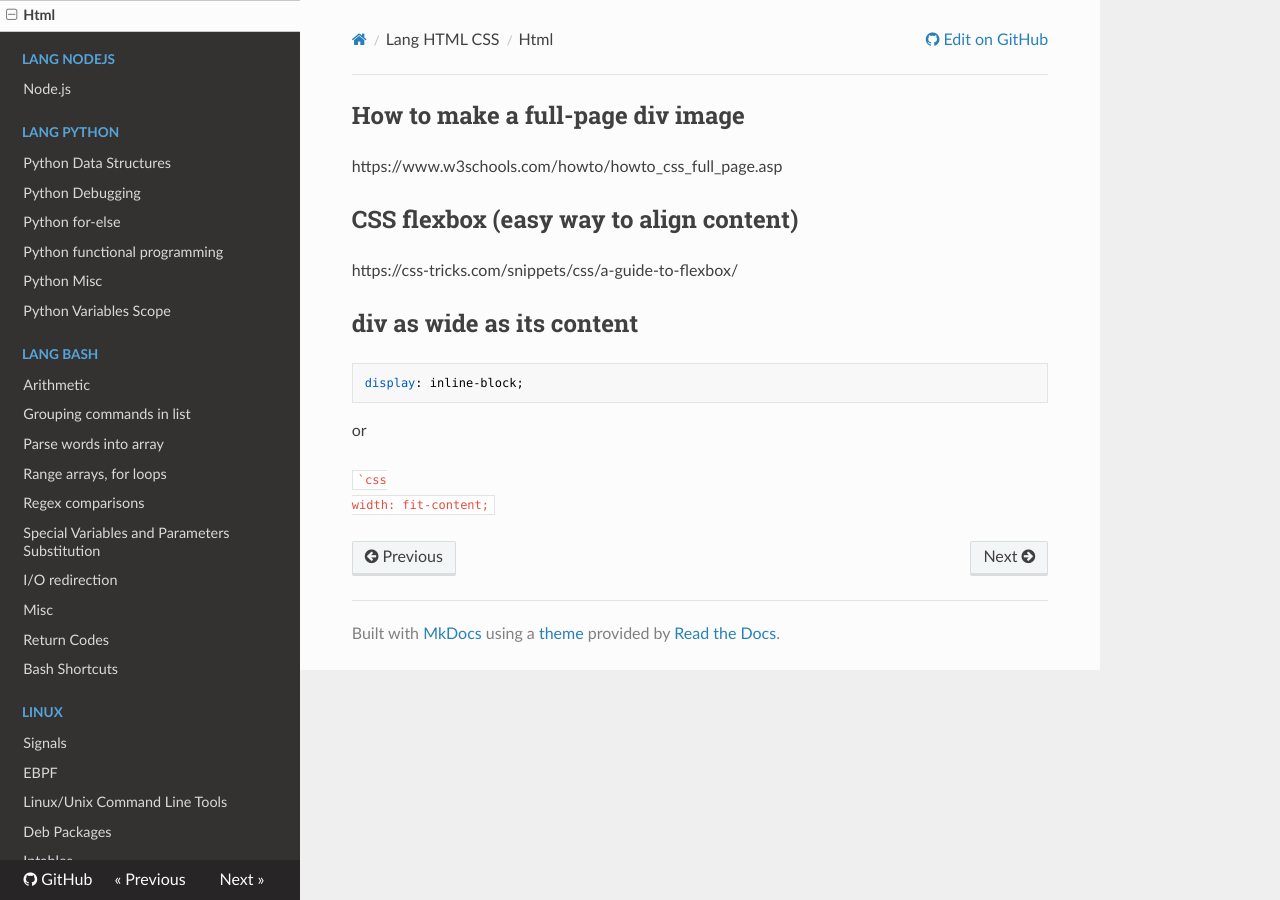
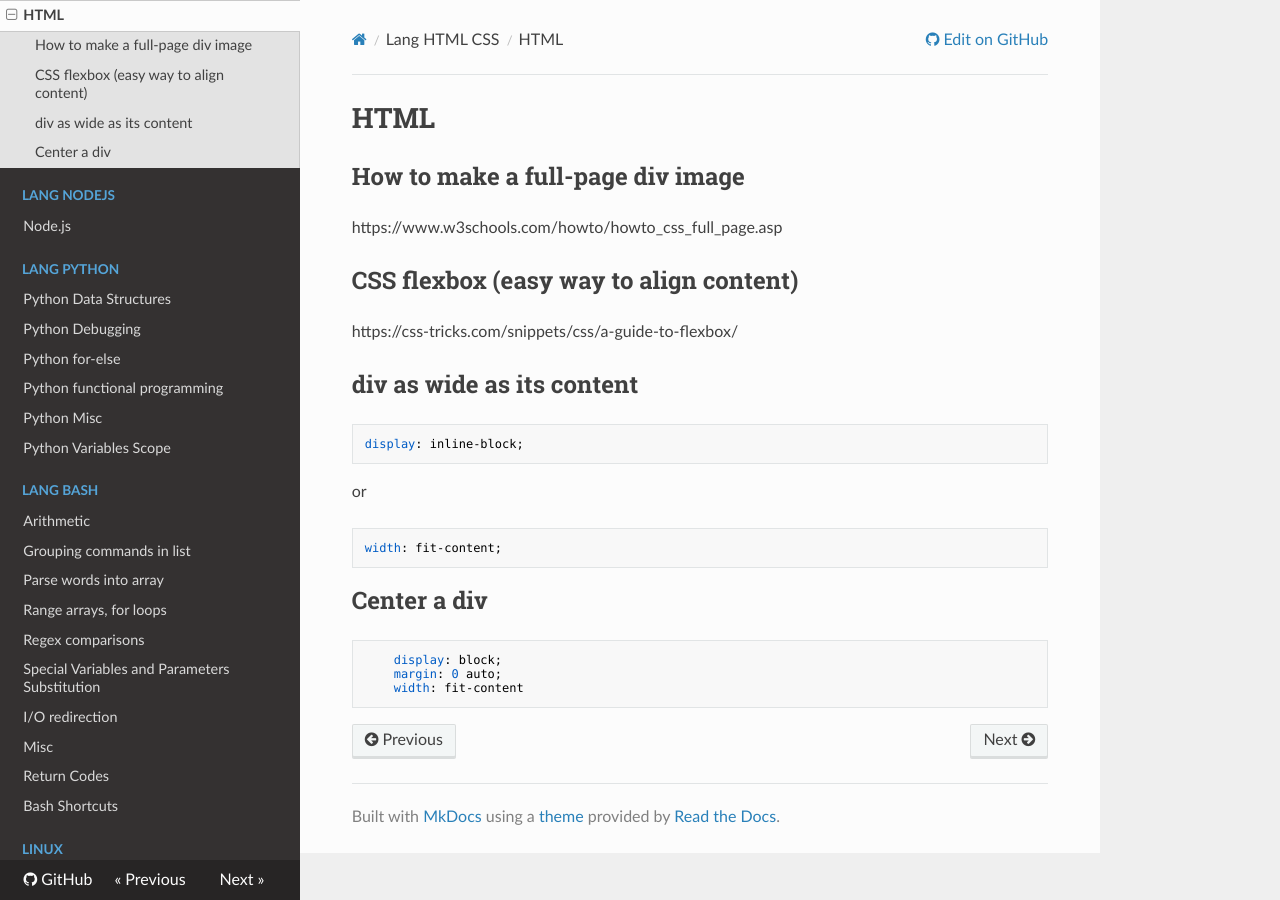
Before and after one commit to marcov/tech-notes, an MkDocs documentation site: the page built from docs/Lang-HTML-CSS/html.md, in a window 1280 px wide. Built offline with MkDocs 1.6.1, drawn with Linux system fonts in a browser that asks for light colours; nearby versions of some CDN libraries.

Commit message:
new stuff

````diff
--- a/docs/Lang-HTML-CSS/html.md
+++ b/docs/Lang-HTML-CSS/html.md
@@ -1,14 +1,12 @@
+# HTML
 
 ## How to make a full-page div image
-
 https://www.w3schools.com/howto/howto_css_full_page.asp
 
 ## CSS flexbox (easy way to align content)
-
 https://css-tricks.com/snippets/css/a-guide-to-flexbox/
 
 ## div as wide as its content
-
 ```css
 display: inline-block;
 ```
@@ -17,4 +15,12 @@ or
 
 ```css
 width: fit-content;
-``
+```
+
+## Center a div
+
+```css
+    display: block;
+    margin: 0 auto;
+    width: fit-content
+```
````
Also changed, not shown: docs/Lang-Python/async.py (added, +36 -0 lines).
